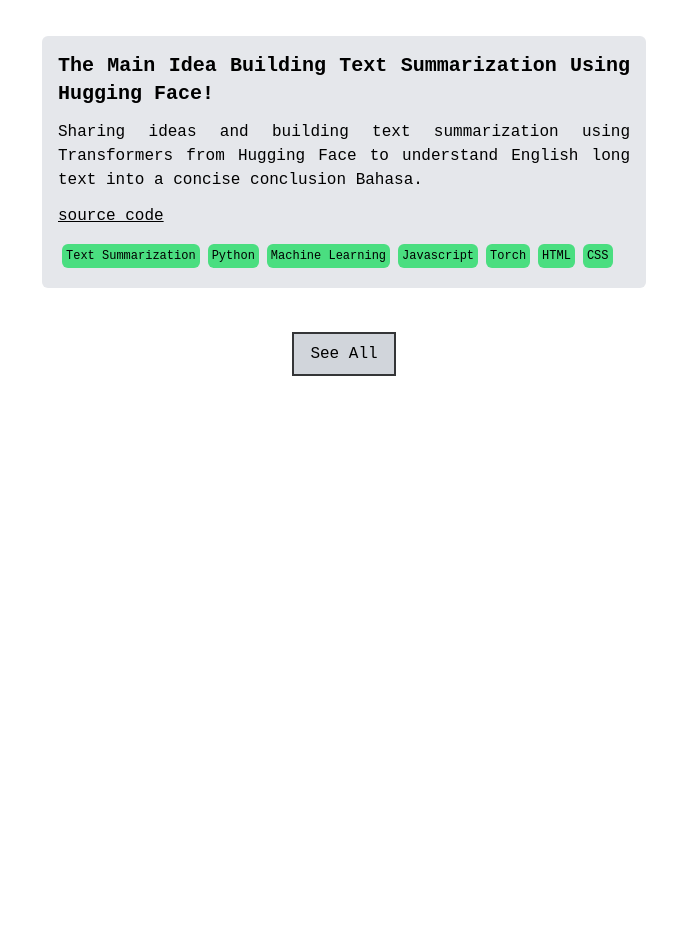
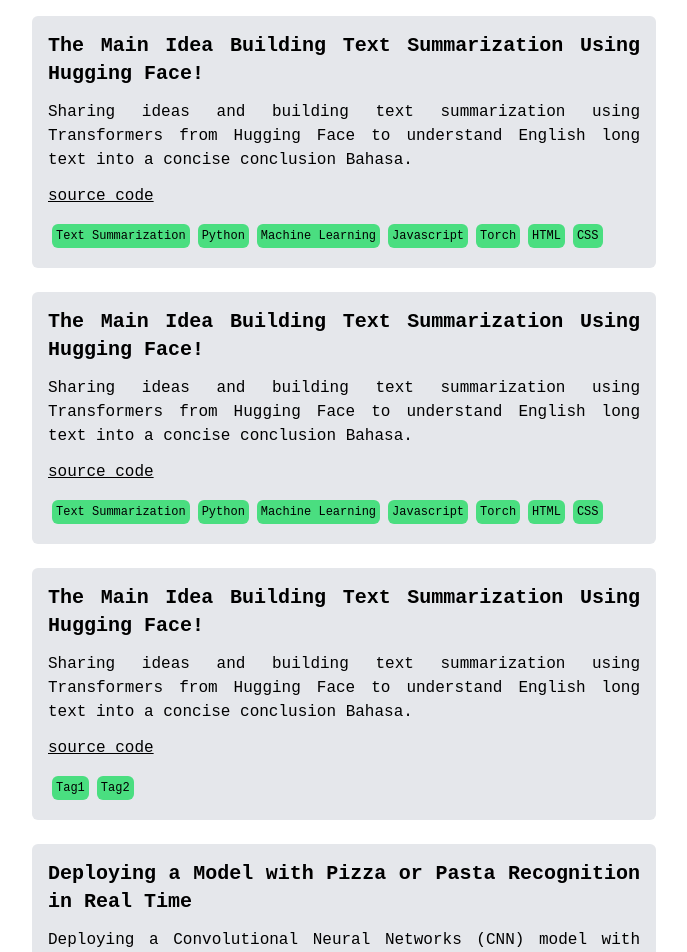
Before and after one commit to egrizq/next-js, a Next.js app: page /tailwind/card in a window 1280 px wide. Shown: the top 952 px of the page, without its empty margins (296-983 px from the left). Before the commit the page ends 800 px from the top, so only its background shows below. Built offline with nearby package versions, Linux system fonts and the light colour scheme.

Commit message:
fixed card

```diff
--- a/src/app/components/card.tsx
+++ b/src/app/components/card.tsx
@@ -3,22 +3,19 @@
 const CreateCard: React.FC<{titleName: string, titleLink: string, mainText: string, linkCode: string, tags:string[]}> = ({titleName, titleLink, mainText, linkCode, tags}) => {
     return (
         <>
-            <div className="container mx-auto p-4 flex justify-center">
-                <div className="flex flex-wrap w-full">
-
             <div className="p-3">
                 <div className="flex flex-col w-12/12 sm:w-10/12 md:w-10/12 lg:w-6/12  space-y-3 p-4 text-justify bg-gray-200 mx-auto rounded-md font-mono">
                     <Title
                         name={titleName}
                         linkTitle={titleLink} />
-                            <Main text={mainText} />
-                            <SourceCode linkCode={linkCode} />
+                    <Main
+                        text={mainText} />
+                    <SourceCode
+                        linkCode={linkCode} />
                     <div className="flex flex-wrap">
-                                <Tags names={tags} />
+                        <Tags
+                            names={tags} />
                     </div>
-                        </div>
-                    </div>
-
                 </div>
             </div>
         </>
--- a/src/app/tailwind/card/page.tsx
+++ b/src/app/tailwind/card/page.tsx
@@ -5,21 +5,36 @@
 
 export default function ColorCardCenter() {
     const [show, setShow] = useState<boolean>(true)
-
-    const handleText = () => {
-        setShow(!show)
-    }
+    const [cards, setCards] = useState([
+        {
+          titleName: "The Main Idea Building Text Summarization Using Hugging Face!",
+          titleLink: "https://example.com/card1",
+          mainText: "Sharing ideas and building text summarization using Transformers from Hugging Face to understand English long text into a concise conclusion Bahasa.",
+          linkCode: "https://example.com/code1",
+          tags: ["Tag1", "Tag2"]
+        },
+        {
+          titleName: "Deploying a Model with Pizza or Pasta Recognition in Real Time",
+          titleLink: "https://example.com/card2",
+          mainText: "Deploying a Convolutional Neural Networks (CNN) model with Flask to recognize pizza and pasta images in real-time on local development.",
+          linkCode: "https://example.com/code2",
+          tags: ["Tag3", "Tag4"]
+        }
+    ])
 
     const renderCard = () => {
         if(show) {
             return (
-                <CreateCard
-                    titleName="The Main Idea Building Text Summarization Using Hugging Face!"
-                    titleLink="https://medium.com/@rizq.ramadhan17/the-main-idea-building-text-summarization-using-hugging-face-fae34e7500f4"
-                    mainText="Sharing ideas and building text summarization using Transformers from Hugging Face to understand English long text into a concise conclusion Bahasa."
-                    linkCode="https://github.com/egrizq/text_summarization"
-                    tags={["Text Summarization", "Python", "Machine Learning", "Javascript", "Torch", "HTML", "CSS"]}
-                />
+                cards.map((card, index) => (
+                    <CreateCard
+                        key={index}
+                        titleName={card.titleName}
+                        titleLink={card.titleLink}
+                        mainText={card.mainText}
+                        linkCode={card.linkCode}
+                        tags={card.tags}
+                    />
+                ))
             )
         }
     }
@@ -28,13 +43,31 @@
         <>
             <title>card bewarna</title>
 
-            <div className="container flex p-2 justify-center font-mono">
-                {renderCard()}
+            <div className="container mx-auto p-1 flex justify-center">
+                <div className="flex w-full flex-col">
+                    <CreateCard
+                        titleName="The Main Idea Building Text Summarization Using Hugging Face!"
+                        titleLink="https://medium.com/@rizq.ramadhan17/the-main-idea-building-text-summarization-using-hugging-face-fae34e7500f4"
+                        mainText="Sharing ideas and building text summarization using Transformers from Hugging Face to understand English long text into a concise conclusion Bahasa."
+                        linkCode="https://github.com/egrizq/text_summarization"
+                        tags={["Text Summarization", "Python", "Machine Learning", "Javascript", "Torch", "HTML", "CSS"]}
+                    />
+
+                    <CreateCard
+                        titleName="The Main Idea Building Text Summarization Using Hugging Face!"
+                        titleLink="https://medium.com/@rizq.ramadhan17/the-main-idea-building-text-summarization-using-hugging-face-fae34e7500f4"
+                        mainText="Sharing ideas and building text summarization using Transformers from Hugging Face to understand English long text into a concise conclusion Bahasa."
+                        linkCode="https://github.com/egrizq/text_summarization"
+                        tags={["Text Summarization", "Python", "Machine Learning", "Javascript", "Torch", "HTML", "CSS"]}
+                    />
+
+                    {renderCard()}
+                </div>
             </div>
 
             <div className="container flex justify-center mx-auto p-2 font-mono">
                 <button className="px-4 py-2 bg-gray-300 border-black border-2 border-opacity-75"
-                    onClick={handleText}>
+                    onClick={() => setShow(!show)}>
                     See All
                 </button>
             </div>
--- /dev/null
+++ b/src/app/tailwind/skill/page.tsx
@@ -0,0 +1,14 @@
+import '../../styles.css'
+
+export default function Skill() {
+    return (
+        <>
+            <div className="container flex mx-auto p-2 border-2 border-black justify-center">
+                <div className="text-2xl text-bold">
+                    hellow
+                </div>
+
+            </div>
+        </>
+    )
+}
```
Lines whose indentation alone changed are shown as unchanged.
